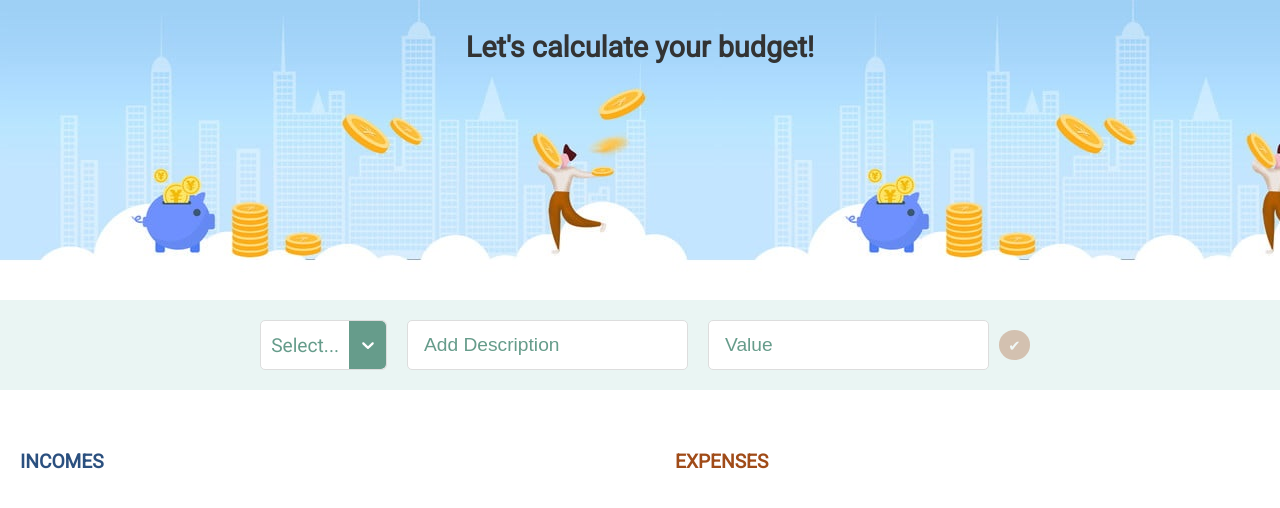
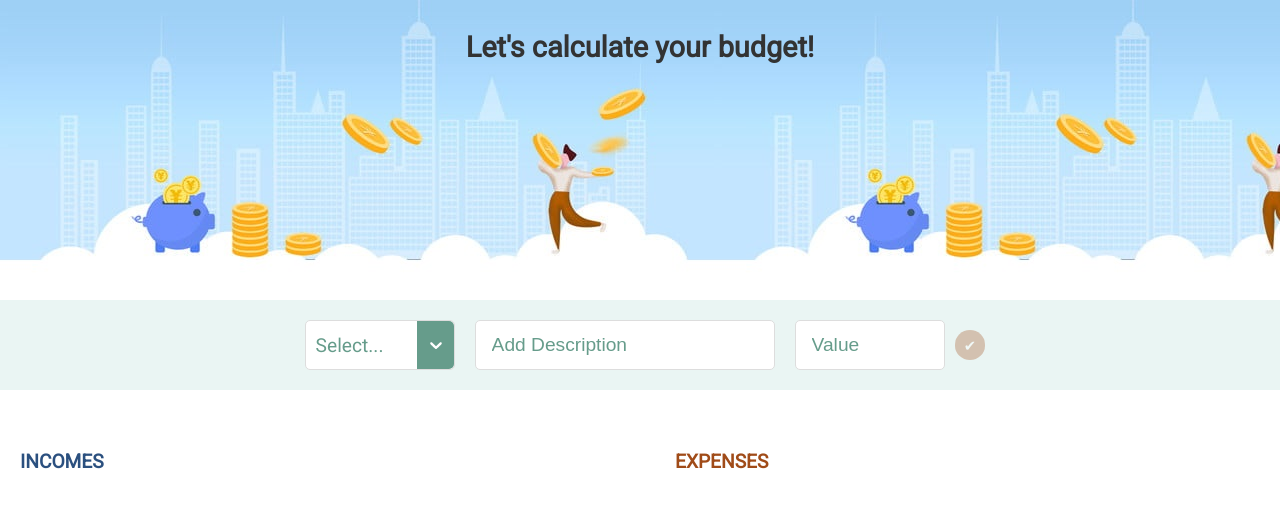
Before and after one commit to jocko981/budget-app, a React (Create React App) app: page /dashboard in a window 1280 px wide. Shown: the top 508 px of the page. Built offline with nearby package versions, Linux system fonts and the light colour scheme.

Commit message:
form input width

```diff
--- a/src/components/createTransaction/CreateTransaction.css
+++ b/src/components/createTransaction/CreateTransaction.css
@@ -15,6 +15,14 @@
     margin: 5px 10px;
 }
 
+.create-transaction form .description {
+    width: 300px;
+}
+
+.create-transaction form .value {
+    width: 150px;
+}
+
 .create-transaction form .btn {
     border-radius: 50%;
     margin: auto 0;
@@ -23,6 +31,7 @@
 
 .create-transaction form .react-select {
     height: 100%;
+    width: 150px;
 }
 
 .create-transaction form .react-select__placeholder {
@@ -46,7 +55,6 @@
 
 .create-transaction form .react-select__indicators {
     background: var(--green-color);
-    /* border: 1px solid var(--light-border); */
     border-radius: 0 5px 5px 0;
 }
 
```
